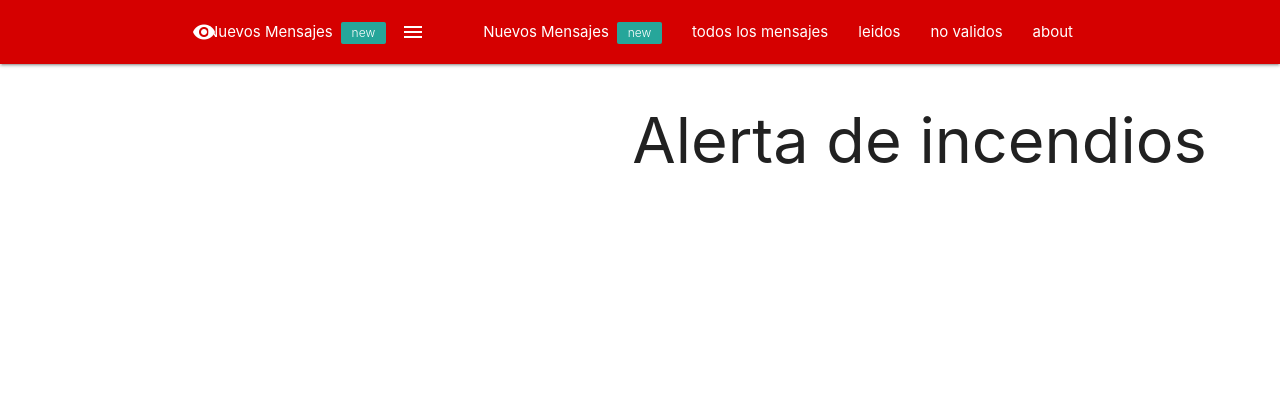
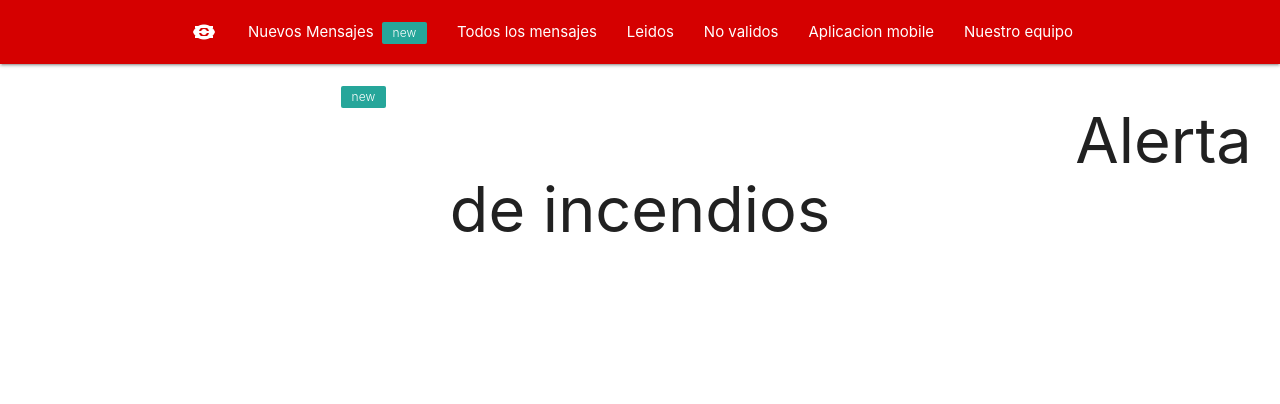
Before and after one commit to tinojcvc/FabricaWeb, a Django app: template whatsapp/templates/base.html in a window 1280 px wide. Shown: the top 404 px of the page. Run offline with Django 3.2, Linux system fonts and the light colour scheme; the template is opened without the code that fills it, so the values that code supplies are empty; some libraries are stand-ins or nearby versions.

Commit message:
update navbar

```diff
--- a/whatsapp/templates/base.html
+++ b/whatsapp/templates/base.html
@@ -18,18 +18,20 @@
   <a id="logo-container" class="brand-logo"><i class="material-icons">visibility</i></a>
     <ul class="right hide-on-med-and-down">
       <li><a href="/whatsapp/"> Nuevos Mensajes <span border=1px class="new badge">{{size}}</span></a></li>
-      <li><a href="/whatsapp/view_all/"> todos los mensajes</a></li>
-      <li><a href="/whatsapp/view_read/"> leidos</a></li>
-      <li><a href="/whatsapp/view_no_valid/"> no validos</a></li>
-      <li><a href="#">about</a></li>
+      <li><a href="/whatsapp/view_all/"> Todos los mensajes</a></li>
+      <li><a href="/whatsapp/view_read/"> Leidos</a></li>
+      <li><a href="/whatsapp/view_no_valid/"> No validos</a></li>
+      <li><a href="/appmobile/">Aplicacion mobile</a></li>
+      <li><a href="#">Nuestro equipo</a></li>
     </ul>
 
     <ul id="nav-mobile" class="side-nav" style="left: -250px;">
       <li><a href="/whatsapp/"> Nuevos Mensajes <span border=1px class="new badge">{{size}}</span></a></li>
-      <li><a href="/whatsapp/view_all/"> los mensajes</a></li>
-      <li><a href="/whatsapp/view_read/"> leidos</a></li>
-      <li><a href="/whatsapp/view_no_valid/"> no validos</a></li>
-      <li><a href="#">about</a></li>
+      <li><a href="/whatsapp/view_all/"> Todos los mensajes</a></li>
+      <li><a href="/whatsapp/view_read/"> Leidos</a></li>
+      <li><a href="/whatsapp/view_no_valid/"> No validos</a></li>
+      <li><a href="/appmobile/">Aplicacion mobile</a></li>
+      <li><a href="#">Nuestro equipo</a></li>
     </ul>
 
     <a href="#" data-activates="nav-mobile" class="button-collapse"><i class="material-icons">menu</i></a>
```
